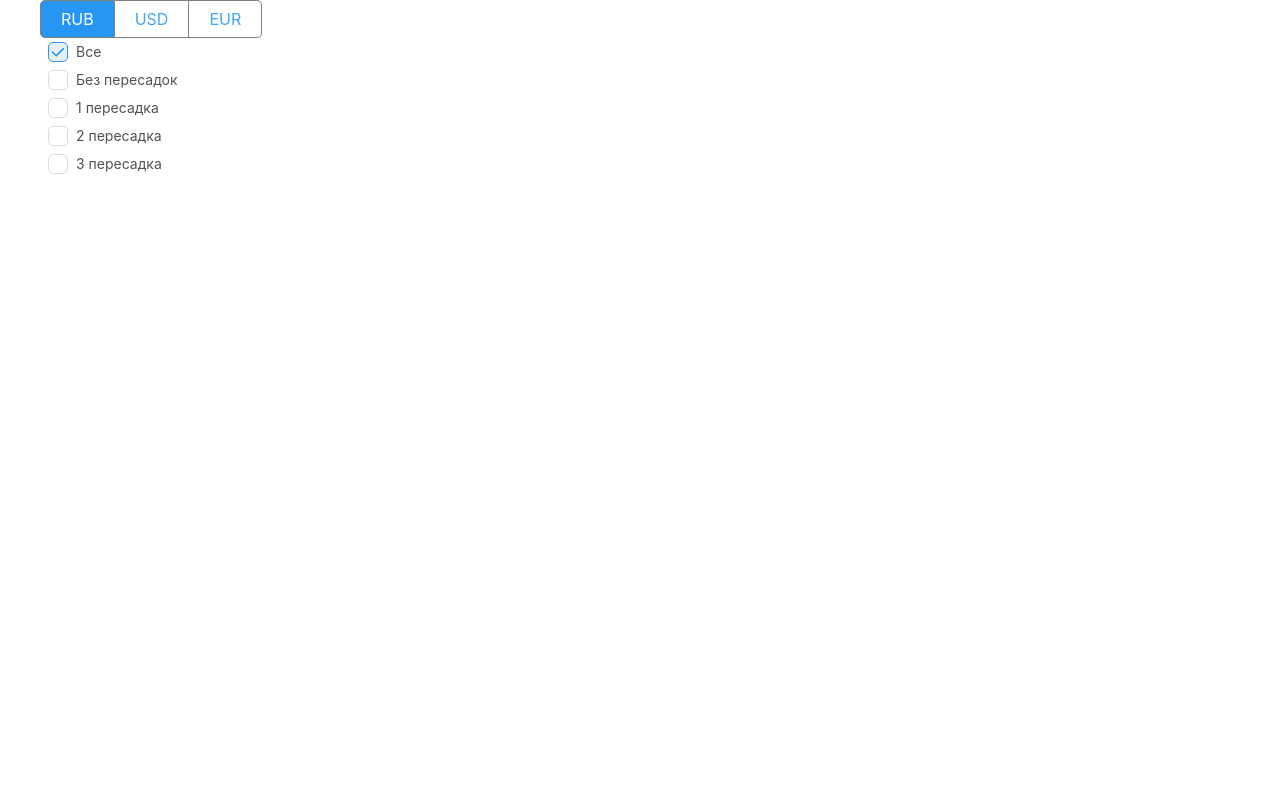
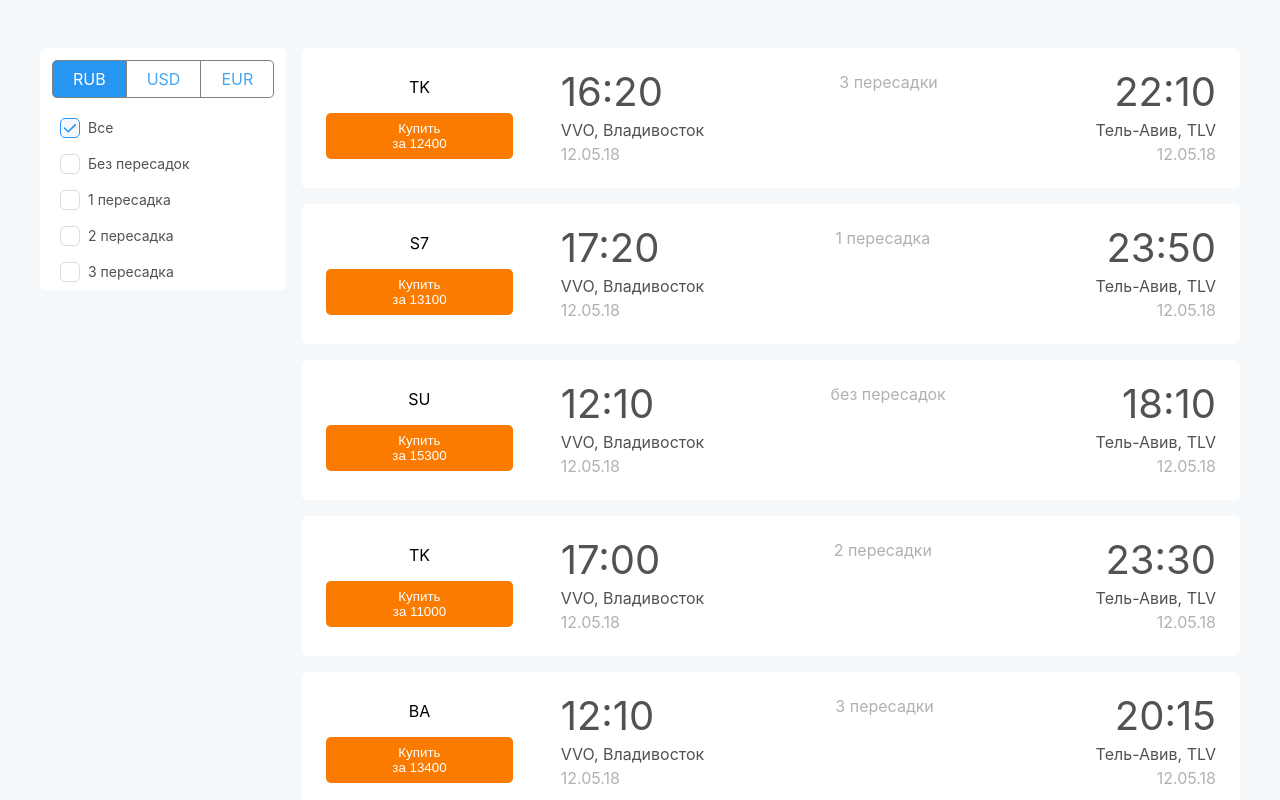
Before and after one commit to timurtapeev/test-idea, a React (Create React App) app: page / in a window 1280 px wide. Shown: the top 800 px of the page. Built offline with nearby package versions, Linux system fonts and the light colour scheme; the HTML template or start-up script is replaced by a standard one.

Commit message:
TicketFilter: Создан блок с компонентами фильтрации, и списком билетов.

```diff
--- a/src/App.css
+++ b/src/App.css
@@ -3,3 +3,6 @@
     padding: 0 1rem;
     margin: 0 auto;
 }
+.App {
+    padding: 3rem 0;
+}
--- a/src/App.tsx
+++ b/src/App.tsx
@@ -1,8 +1,11 @@
 import React from 'react';
 import './App.css';
-import Filter from "./components/blocks/Filter";
+import tickets from './tickets.json'
+import {ITicket} from "./interfaces/service/ITicket";
+import TicketFilter from "./components/blocks/TicketFilter/TicketFilter";
 
 function App() {
+    const data: ITicket[] = tickets.tickets
     const tabs = [
         {
             text: 'RUB',
@@ -43,11 +46,11 @@ function App() {
     return (
     <div className="App">
         <div className="container">
-            <Filter
+            <TicketFilter
                 tabs={tabs}
                 checkboxes={checkboxes}
+                data={data}
             />
-
         </div>
     </div>
     );
--- a/src/components/UI/Checkbox/Checkbox.css
+++ b/src/components/UI/Checkbox/Checkbox.css
@@ -1,5 +1,5 @@
 .Checkbox {
-    padding: 0.25rem 0.5rem;
+    padding: 0.5rem 1.25rem;
     transition: all 0.2s;
     cursor: pointer;
 }
@@ -71,5 +71,5 @@
 .Checkbox > input[type="checkbox"]:checked + label:before {
     opacity: 1;
     border-color: #2796f3;
-    background-color: #e6eef6;
+    background-color: #f5f8fb;
 }
--- a/src/components/UI/Tab/Tab.css
+++ b/src/components/UI/Tab/Tab.css
@@ -4,6 +4,7 @@
     cursor: pointer;
 
     color: #43a7f5;
+    background-color: white;
     border-top: 1px solid gray;
     border-bottom: 1px solid gray;
     border-right: 0.5px solid gray;
--- a/src/components/UI/Tabs/Tabs.css
+++ b/src/components/UI/Tabs/Tabs.css
@@ -1,3 +1,4 @@
 .Tabs {
-
+    display: flex;
+    padding: 0.75rem;
 }
--- /dev/null
+++ b/src/components/blocks/Filter/Filter.css
@@ -0,0 +1,9 @@
+.Filter {
+    position: sticky;
+    height: fit-content;
+    width: fit-content;
+    top: 1rem;
+
+    background-color: white;
+    border-radius: 5px;
+}
--- a/src/components/blocks/Filter.tsx
+++ b/src/components/blocks/Filter/Filter.tsx
@@ -1,7 +1,8 @@
 import React, {useState, FC} from 'react';
-import Tabs from "../UI/Tabs/Tabs";
-import {IFilter} from "../../interfaces/blocks/IFilter";
-import CheckboxGroup from "../UI/CheckboxGroup/CheckboxGroup";
+import './Filter.css'
+import Tabs from "../../UI/Tabs/Tabs";
+import CheckboxGroup from "../../UI/CheckboxGroup/CheckboxGroup";
+import {IFilter} from "../../../interfaces/blocks/IFilter";
 
 const Filter: FC<IFilter> = ({tabs, checkboxes}) => {
     const [tabsValue, setTabsValue] = useState(tabs[0].value)
@@ -9,7 +10,7 @@ const Filter: FC<IFilter> = ({tabs, checkboxes}) => {
 
 
     return (
-        <div>
+        <div className="Filter">
             <Tabs
                 tabs={tabs}
                 value={tabsValue}
--- /dev/null
+++ b/src/components/blocks/TicketFilter/TicketFilter.css
@@ -0,0 +1,4 @@
+.TicketFilter {
+    display: flex;
+    gap: 1rem;
+}
--- /dev/null
+++ b/src/components/blocks/TicketFilter/TicketFilter.tsx
@@ -0,0 +1,22 @@
+import React, {FC} from 'react';
+import './TicketFilter.css'
+import Filter from "../Filter/Filter";
+import TicketList from "../TicketList/TicketList";
+import {ITicketFilter} from "../../../interfaces/blocks/ITicketFilter";
+
+const TicketFilter: FC<ITicketFilter> = ({tabs, checkboxes, data}) => {
+    return (
+        <div className="TicketFilter">
+            <Filter
+                tabs={tabs}
+                checkboxes={checkboxes}
+            />
+
+            <TicketList
+                ticketList={data}
+            />
+        </div>
+    );
+};
+
+export default TicketFilter;
--- a/src/index.css
+++ b/src/index.css
@@ -1,5 +1,6 @@
 body {
     margin: 0;
+    background-color: #f5f8fb;
     font-family: -apple-system, BlinkMacSystemFont, 'Segoe UI', 'Roboto', 'Oxygen',
     'Ubuntu', 'Cantarell', 'Fira Sans', 'Droid Sans', 'Helvetica Neue',
     sans-serif;
--- /dev/null
+++ b/src/interfaces/blocks/ITicketFilter.ts
@@ -0,0 +1,9 @@
+import {ICheckbox} from "../UI/ICheckbox";
+import {ITab} from "../UI/ITab";
+import {ITicket} from "../service/ITicket";
+
+export interface ITicketFilter {
+    checkboxes: ICheckbox[],
+    tabs: ITab[],
+    data: ITicket[]
+}
```
Lines whose indentation alone changed are shown as unchanged.
